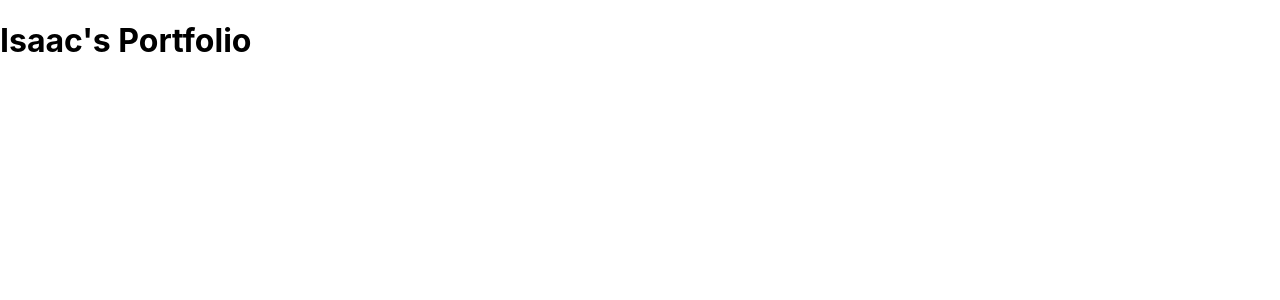
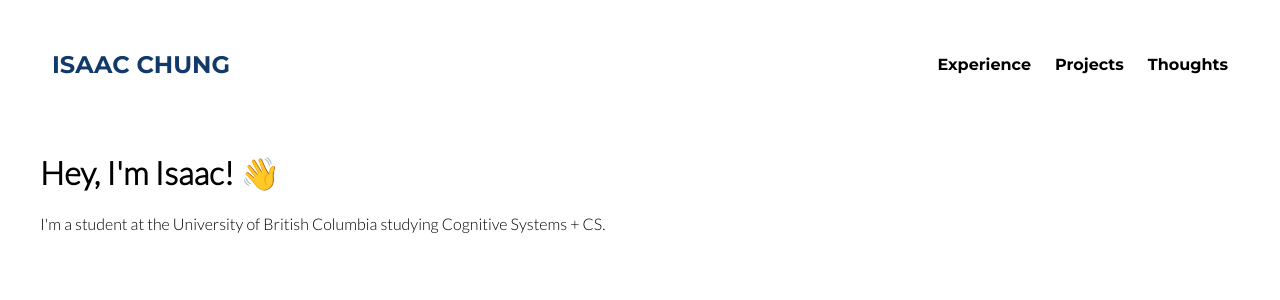
Before and after one commit to ichung08/Portfolio, a React (Create React App) app: page / in a window 1280 px wide. Shown: the top 300 px of the page. Built offline with nearby package versions, Linux system fonts and the light colour scheme.

Commit message:
added about and header

```diff
--- a/src/App.js
+++ b/src/App.js
@@ -1,7 +1,13 @@
+import Header from "./components/Header";
+import About from "./components/About";
+
 function App() {
   return (
     <div>
-      <h1>Isaac's Portfolio</h1>
+      <Header />
+      <div className="container">
+        <About />
+      </div>
     </div>
   );
 }
--- /dev/null
+++ b/src/components/About.js
@@ -0,0 +1,10 @@
+const About = () => {
+  return (
+    <div>
+      <h1>Hey, I'm Isaac! 👋</h1>
+      <p>I'm a student at the University of British Columbia studying Cognitive Systems + CS.</p>
+    </div>
+  );
+};
+
+export default About;
--- /dev/null
+++ b/src/components/Header.js
@@ -0,0 +1,16 @@
+const Header = () => {
+  return (
+    <header className="header">
+      <a href="/" className="logo">
+        ISAAC CHUNG
+      </a>
+      <div>
+        <a href="#experience">Experience</a>
+        <a href="#projects">Projects</a>
+        <a href="#thoughts">Thoughts</a>
+      </div>
+    </header>
+  );
+};
+
+export default Header;
--- a/src/index.css
+++ b/src/index.css
@@ -1,13 +1,32 @@
+@import url("https://fonts.googleapis.com/css2?family=Lato:wght@300&family=Montserrat:wght@700&display=swap");
+
 body {
-  margin: 0;
-  font-family: -apple-system, BlinkMacSystemFont, 'Segoe UI', 'Roboto', 'Oxygen',
-    'Ubuntu', 'Cantarell', 'Fira Sans', 'Droid Sans', 'Helvetica Neue',
-    sans-serif;
-  -webkit-font-smoothing: antialiased;
-  -moz-osx-font-smoothing: grayscale;
+  font-family: "Lato", sans-serif;
 }
 
-code {
-  font-family: source-code-pro, Menlo, Monaco, Consolas, 'Courier New',
-    monospace;
+.header {
+  display: flex;
+  justify-content: space-between;
+  align-items: center;
+  padding: 2rem;
+  font-family: "Montserrat", sans-serif;
 }
+
+.header a {
+  float: left;
+  color: black;
+  text-align: center;
+  padding: 12px;
+  text-decoration: none;
+  font-size: 1rem;
+  line-height: 25px;
+}
+
+.header a.logo {
+  font-size: 1.5rem;
+  color: #113969;
+}
+
+.container {
+  margin: 2rem;
+}
```
